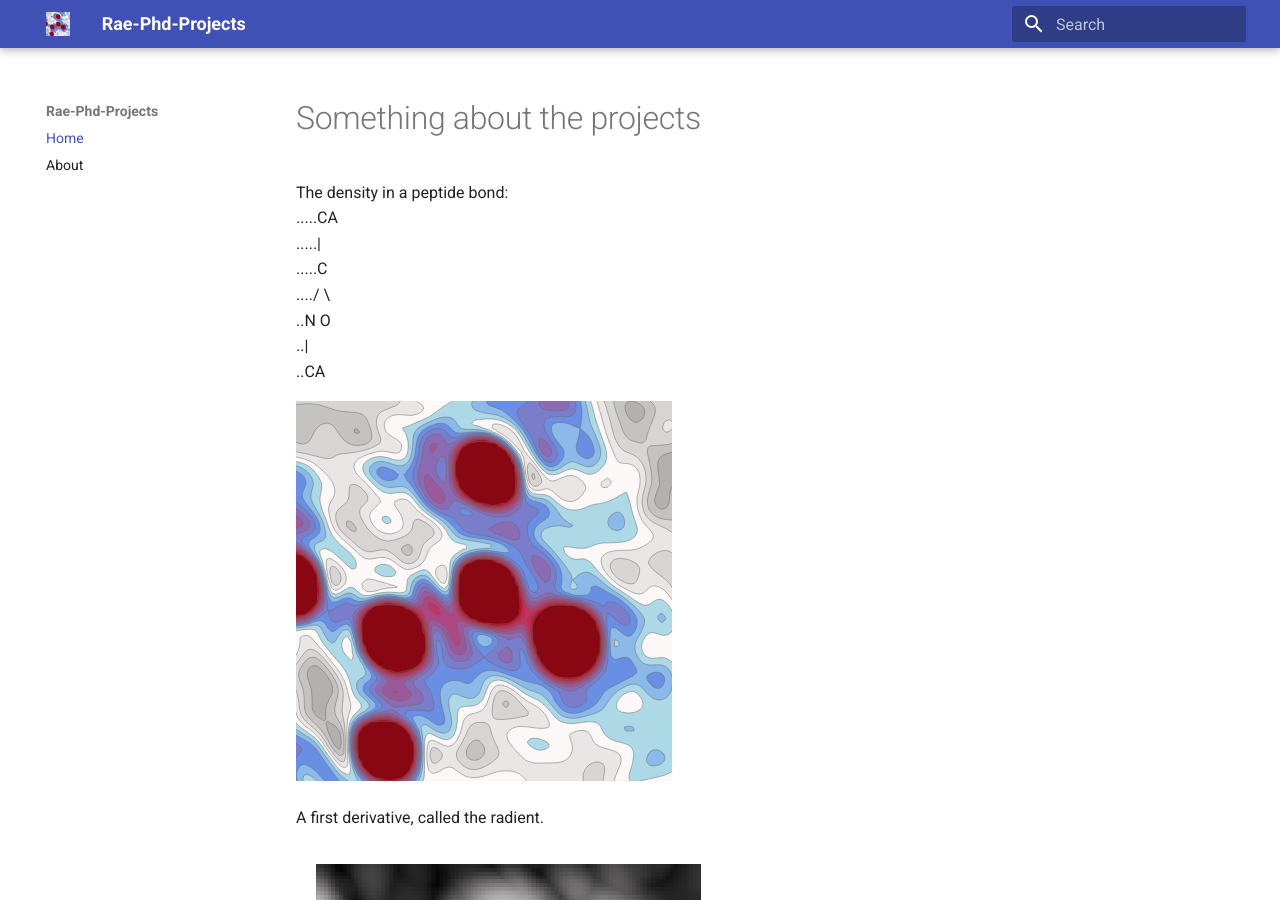
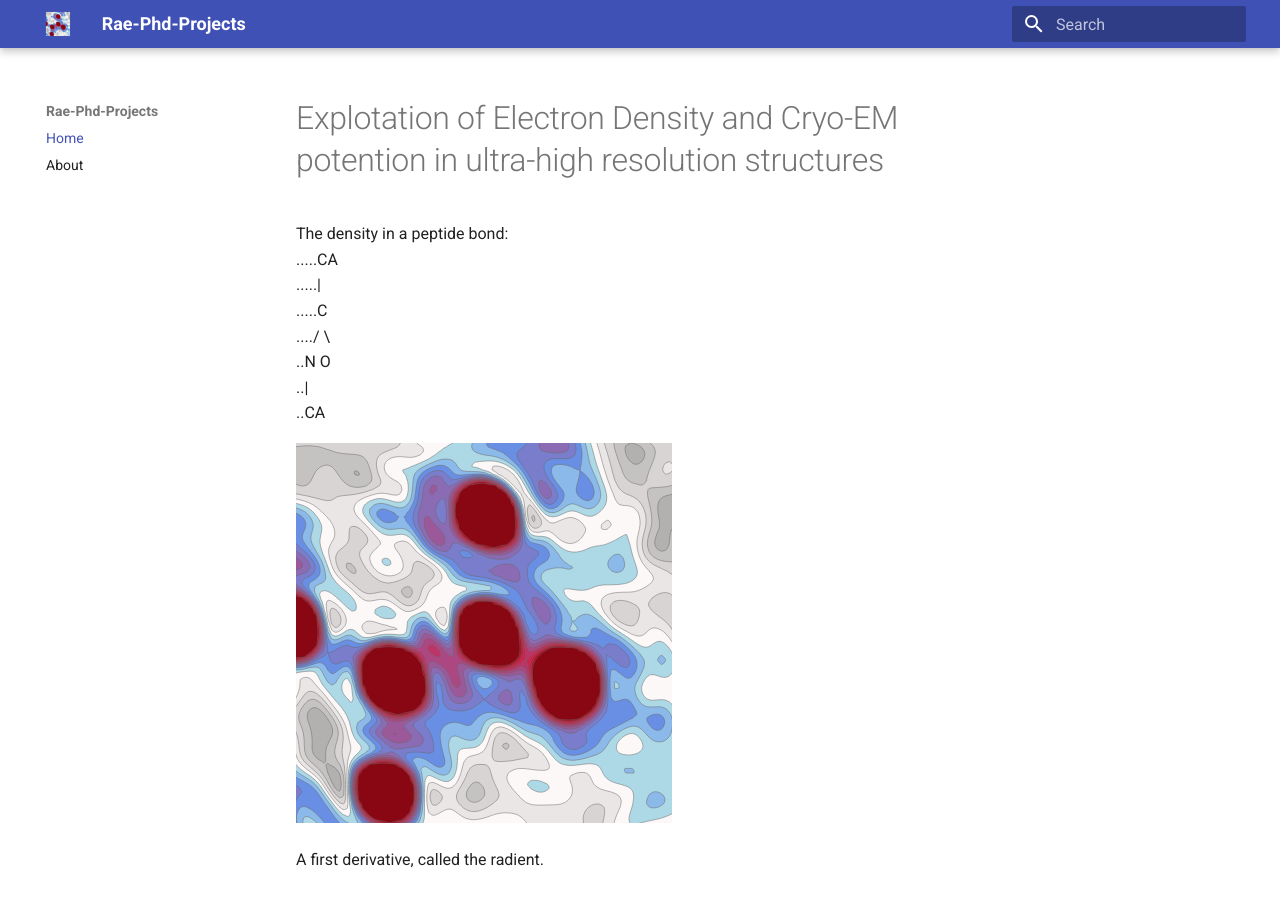
Before and after one commit to rae-gh/rae, an MkDocs documentation site: the page built from docs/index.md, in a window 1280 px wide and 900 px high. Built offline with MkDocs 1.6.1 and Material for MkDocs 9.7.7, drawn with Linux system fonts in a browser that asks for light colours.

Commit message:
Update index.md

```diff
--- a/docs/index.md
+++ b/docs/index.md
@@ -1,4 +1,4 @@
-# Something about the projects
+# Explotation of Electron Density and Cryo-EM potention in ultra-high resolution structures
 
 The density in a peptide bond:
 .....CA
```
